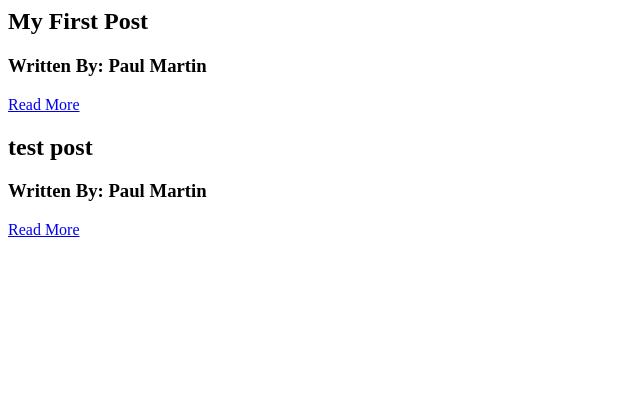
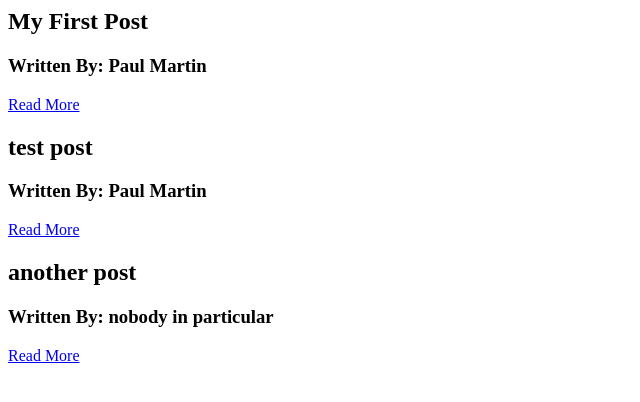
Before and after one commit to MobiusHorizons/awesome-cms, a plain HTML site: page index.html in a window 1280 px wide. Shown: the whole page, without its empty margins (0-640 px from the left). Drawn offline with Linux system fonts and the light colour scheme.

Commit message:
commit message

```diff
--- a/index.html
+++ b/index.html
@@ -14,6 +14,11 @@
 			<h3>Written By: Paul Martin </h3>
 			<a href="posts/test-post.html">Read More</a>
 		</div>
+		<div class="post">
+			<h2>another post</h2>
+			<h3>Written By: nobody in particular </h3>
+			<a href="posts/another-post.html">Read More</a>
+		</div>
 	</div>
 	</body>
 </html>
```
Also changed, not shown: posts/another-post.html (added, +12 -0 lines).
